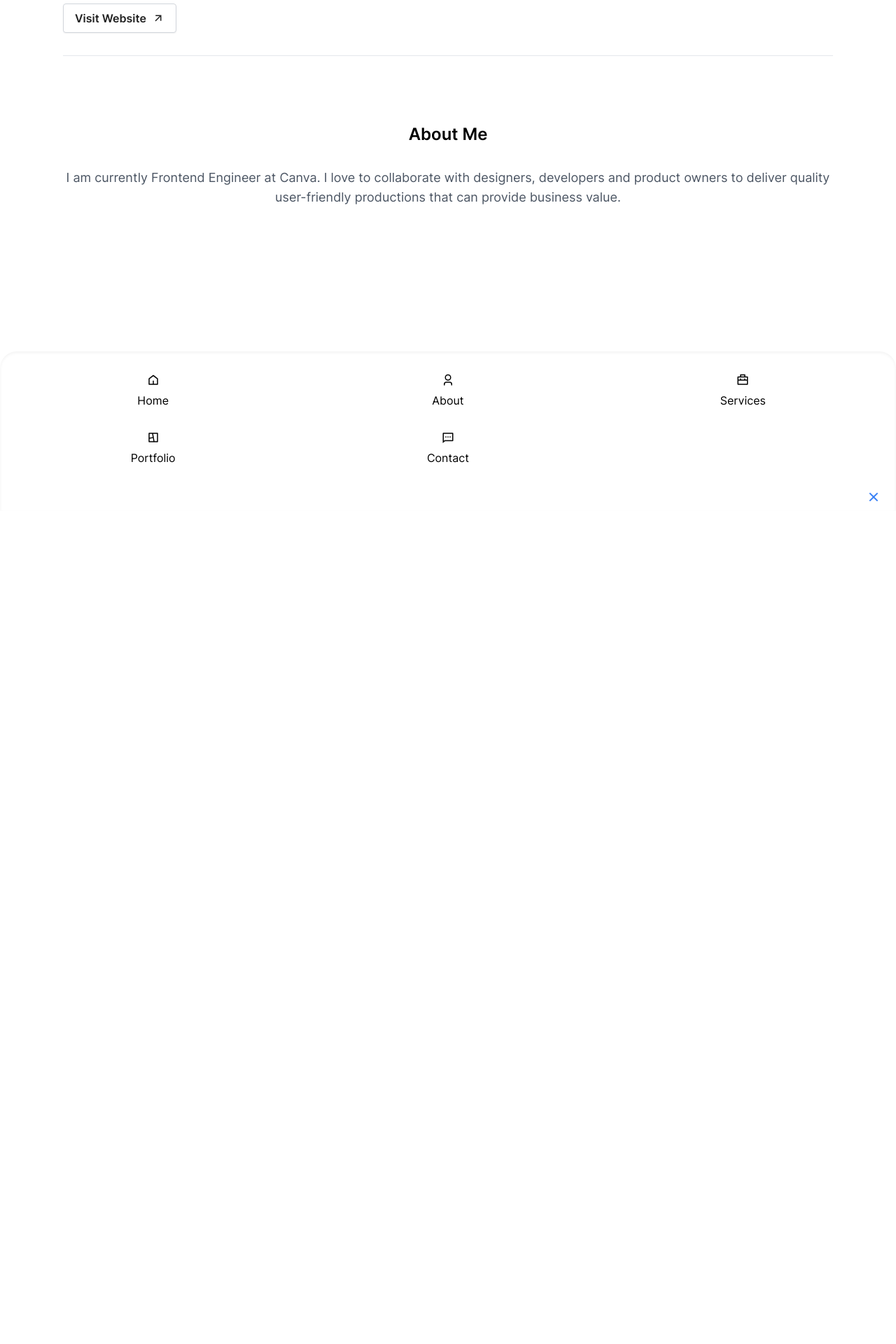
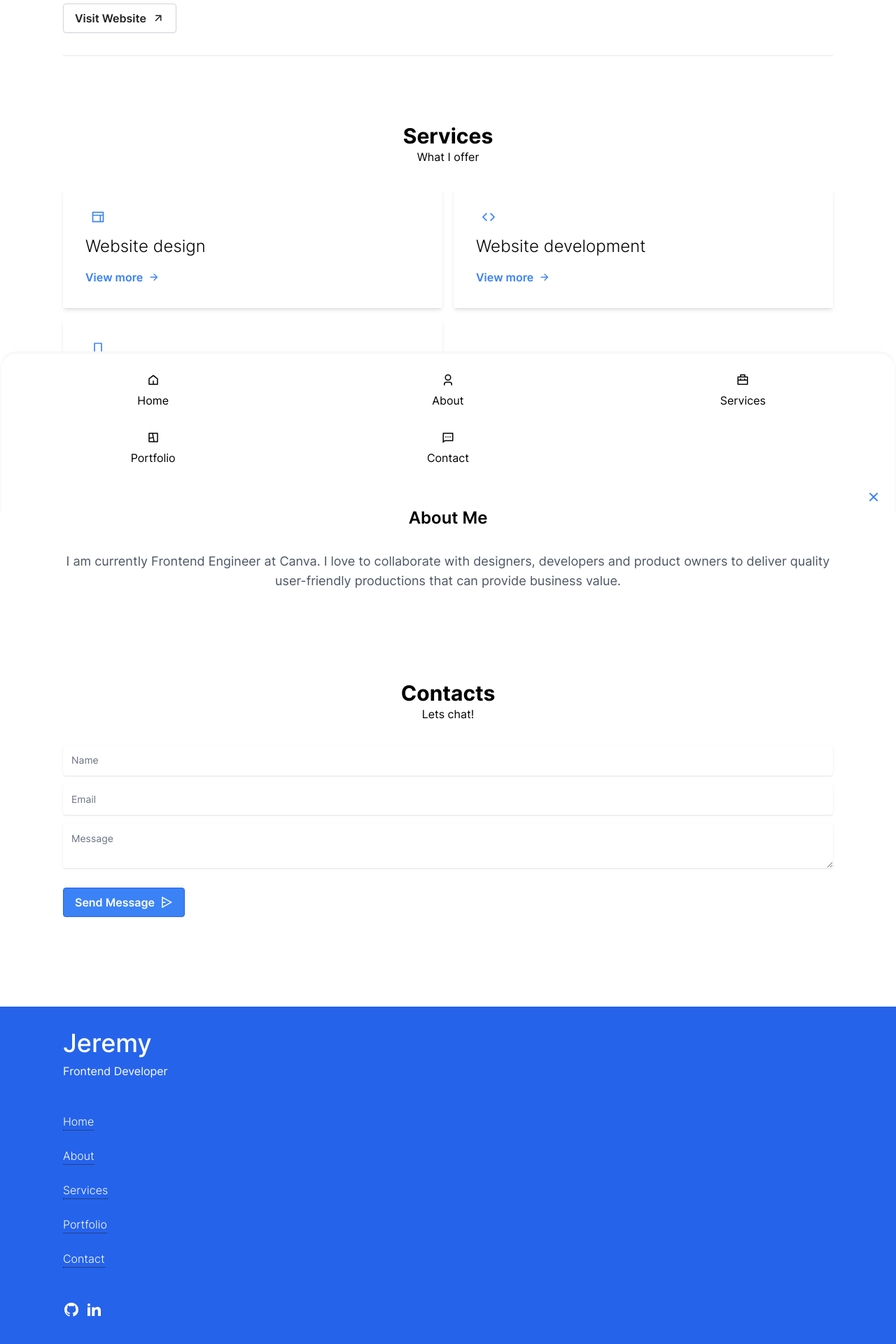
Before and after one commit to southojere/jeremysouthon-2022, a Next.js app: page / in a window 1280 px wide. Shown: the part 870-2790 px from the top of the page at 70% size. Before the commit the page ends 1294 px from the top, so only its background shows below. Built offline with nearby package versions, Linux system fonts and the light colour scheme.

Commit message:
feat: service section & contact section & footer (#4)
* feat: service section & smooth scrolling

* feat: input component

* feat: textarea component

* feat: add contact section

* feat: add to home page

* feat: test commit

```diff
--- /dev/null
+++ b/src/components/inputs/Input.tsx
@@ -0,0 +1,26 @@
+import * as React from 'react';
+
+import clsxm from '@/lib/clsxm';
+
+type InputProps = {
+  isDarkBg?: boolean;
+} & React.ComponentPropsWithRef<'input'>;
+
+const Input = ({ className, ...rest }: InputProps) => {
+  return (
+    <div className='relative mb-3 flex w-full flex-wrap items-stretch'>
+      <input
+        className={clsxm(
+          'placeholder-blueGray-300 text-blueGray-600 relative w-full rounded border-0 bg-white bg-white px-3 py-3 pr-10 text-sm shadow outline-none focus:outline-none focus:ring',
+          className
+        )}
+        {...rest}
+      />
+      <span className='text-blueGray-300 absolute absolute right-0 z-10 h-full w-8 items-center justify-center rounded bg-transparent py-3 pr-3 text-center text-base font-normal leading-snug'>
+        <i className='fas fa-user'></i>
+      </span>
+    </div>
+  );
+};
+
+export default Input;
--- /dev/null
+++ b/src/components/inputs/Textarea.tsx
@@ -0,0 +1,26 @@
+import * as React from 'react';
+
+import clsxm from '@/lib/clsxm';
+
+type Textarea = {
+  isDarkBg?: boolean;
+} & React.ComponentPropsWithRef<'textarea'>;
+
+const Textarea = ({ className, ...rest }: Textarea) => {
+  return (
+    <div className='relative mb-3 flex w-full flex-wrap items-stretch'>
+      <textarea
+        className={clsxm(
+          'placeholder-blueGray-300 text-blueGray-600 relative w-full rounded border-0 bg-white bg-white px-3 py-3 pr-10 text-sm shadow outline-none focus:outline-none focus:ring',
+          className
+        )}
+        {...rest}
+      />
+      <span className='text-blueGray-300 absolute absolute right-0 z-10 h-full w-8 items-center justify-center rounded bg-transparent py-3 pr-3 text-center text-base font-normal leading-snug'>
+        <i className='fas fa-user'></i>
+      </span>
+    </div>
+  );
+};
+
+export default Textarea;
--- /dev/null
+++ b/src/components/layout/Footer.tsx
@@ -0,0 +1,45 @@
+import { RiGithubFill, RiLinkedinFill } from 'react-icons/ri';
+
+import { links } from './Header';
+import UnderlineLink from '../links/UnderlineLink';
+import UnstyledLink from '../links/UnstyledLink';
+export const Footer = () => {
+  return (
+    <footer className='bg-primary-600 pt-4 pb-24 text-white'>
+      <div className='layout'>
+        <div className='grid gap-y-12'>
+          <div className='mt-4'>
+            <h1 className='mb-2 text-4xl font-medium'>Jeremy</h1>
+            <span className=''>Frontend Developer</span>
+          </div>
+
+          <ul className='flex flex-col gap-y-6'>
+            {links.map((link) => (
+              <li
+                className='hover:text-primary-300'
+                key={`${link.label.toLocaleLowerCase()}-key`}
+              >
+                <UnderlineLink className='font-light' href={link.href}>
+                  {link.label}
+                </UnderlineLink>
+              </li>
+            ))}
+          </ul>
+
+          <div id='socialFooter' className='flex gap-2 text-2xl'>
+            <UnstyledLink href='http://google.com' openNewTab>
+              <RiGithubFill className='hover:text-primary-300' />
+            </UnstyledLink>
+            <UnstyledLink href='http://google.com' openNewTab>
+              <RiLinkedinFill className='hover:text-primary-300' />
+            </UnstyledLink>
+          </div>
+
+          <p className='mt-4 text-center text-xs text-primary-400'>
+            &#169; Jeremy Southon. All rights reserved
+          </p>
+        </div>
+      </div>
+    </footer>
+  );
+};
--- a/src/components/layout/Header.tsx
+++ b/src/components/layout/Header.tsx
@@ -1,12 +1,12 @@
 import clsx from 'clsx';
 import * as React from 'react';
 import {
-  RiApps2Line,
   RiBriefcase2Line,
   RiCloseFill,
   RiCollageLine,
   RiContrastLine,
   RiHome5Line,
+  RiMenuFill,
   RiMessage2Line,
   RiUser3Line,
 } from 'react-icons/ri';
@@ -15,7 +15,13 @@ import { useDarkMode } from 'usehooks-ts';
 import Button from '@/components/buttons/Button';
 import UnstyledLink from '@/components/links/UnstyledLink';
 
-const links = [
+type Link = {
+  href: string;
+  label: string;
+  Icon: ({ className }: { className: string }) => JSX.Element;
+};
+
+export const links: Link[] = [
   { href: '#home', label: 'Home', Icon: RiHome5Line },
   { href: '#about', label: 'About', Icon: RiUser3Line },
   { href: '#services', label: 'Services', Icon: RiBriefcase2Line },
@@ -74,7 +80,7 @@ export function PortraitHeader() {
   const OpenMenuButton = () => (
     <div id='menuToggle' className='cursor-pointer' onClick={toggleMenu}>
       <Button variant='ghost'>
-        <RiApps2Line className='text-lg hover:text-primary-900' />
+        <RiMenuFill className='text-lg hover:text-primary-900' />
       </Button>
     </div>
   );
--- /dev/null
+++ b/src/components/pages/home/Contact.tsx
@@ -0,0 +1,22 @@
+import { RiSendPlane2Line } from 'react-icons/ri';
+
+import Button from '@/components/buttons/Button';
+import Input from '@/components/inputs/Input';
+import Textarea from '@/components/inputs/Textarea';
+
+export const ContactSection = () => {
+  return (
+    <section id='contact' className='layout pb-32'>
+      <div className='mb-8 text-center'>
+        <h2 className=''>Contacts</h2>
+        <span className=''>Lets chat!</span>
+      </div>
+      <Input placeholder='Name' />
+      <Input placeholder='Email' />
+      <Textarea placeholder='Message' />
+      <Button className='mt-4 gap-2'>
+        Send Message <RiSendPlane2Line className='text-lg' />
+      </Button>
+    </section>
+  );
+};
--- a/src/components/pages/home/Home.tsx
+++ b/src/components/pages/home/Home.tsx
@@ -1,13 +1,17 @@
 import * as React from 'react';
 
+import { Footer } from '@/components/layout/Footer';
 import { PortraitHeader } from '@/components/layout/Header';
 import Layout from '@/components/layout/Layout';
 import Seo from '@/components/Seo';
 
 import { AboutSection } from './About';
+import { ContactSection } from './Contact';
 import { IntroSection } from './Intro';
 import { PortfolioSection } from './Portfolio';
+import { ServicesSection } from './Services';
 
+// TODO: delete comment
 export const Home = () => {
   return (
     <Layout>
@@ -16,7 +20,10 @@ export const Home = () => {
       <main>
         <IntroSection />
         <PortfolioSection />
+        <ServicesSection />
         <AboutSection />
+        <ContactSection />
+        <Footer />
       </main>
     </Layout>
   );
--- /dev/null
+++ b/src/components/pages/home/Services.tsx
@@ -0,0 +1,50 @@
+import * as React from 'react';
+import {
+  RiArrowRightLine,
+  RiCodeFill,
+  RiLayout6Line,
+  RiSmartphoneLine,
+} from 'react-icons/ri';
+
+import Button from '@/components/buttons/Button';
+
+type Service = {
+  title: string;
+  Icon: (props: { className: string }) => JSX.Element;
+};
+const services: Service[] = [
+  {
+    Icon: (props) => <RiLayout6Line {...props} />,
+    title: 'Website design',
+  },
+  {
+    Icon: (props) => <RiCodeFill {...props} />,
+    title: 'Website development',
+  },
+  {
+    Icon: (props) => <RiSmartphoneLine {...props} />,
+    title: 'App development',
+  },
+];
+export const ServicesSection = () => {
+  return (
+    <section id='services' className='layout mb-24'>
+      <div className='mb-8 text-center'>
+        <h2 className=''>Services</h2>
+        <span className=''>What I offer</span>
+      </div>
+      <div className='grid grid-cols-2 gap-4'>
+        {services.map((service) => (
+          <div key={`${service.title}-key`} className='flex-col p-8 shadow-md'>
+            <service.Icon className='pb-4 text-4xl text-primary-500' />
+            <h3 className='pb-4 font-light'>{service.title}</h3>
+            <Button variant='ghost' className='gap-2 p-0'>
+              View more
+              <RiArrowRightLine />
+            </Button>
+          </div>
+        ))}
+      </div>
+    </section>
+  );
+};
--- a/src/pages/_document.tsx
+++ b/src/pages/_document.tsx
@@ -14,7 +14,7 @@ class MyDocument extends Document {
 
   render() {
     return (
-      <Html lang='en'>
+      <Html lang='en' className='scroll-smooth'>
         <Head>
           <link
             rel='preload'
```
